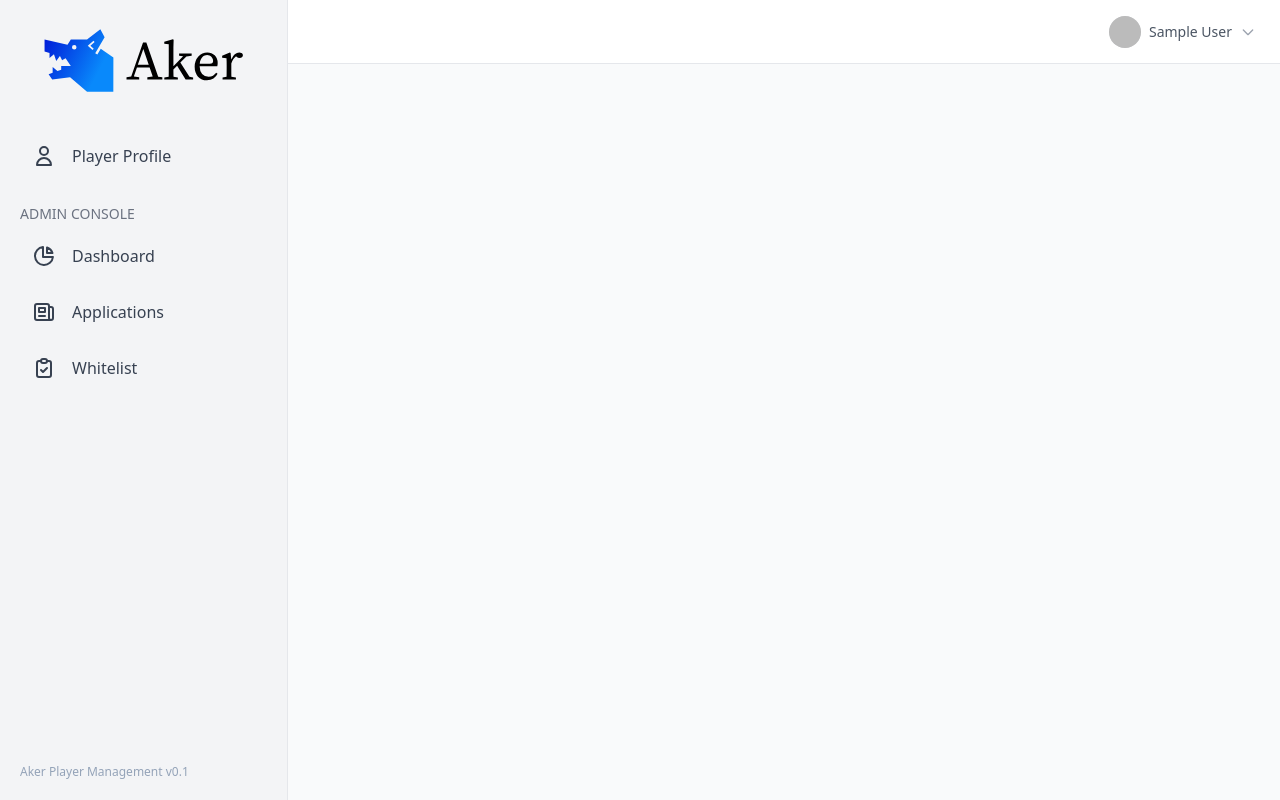
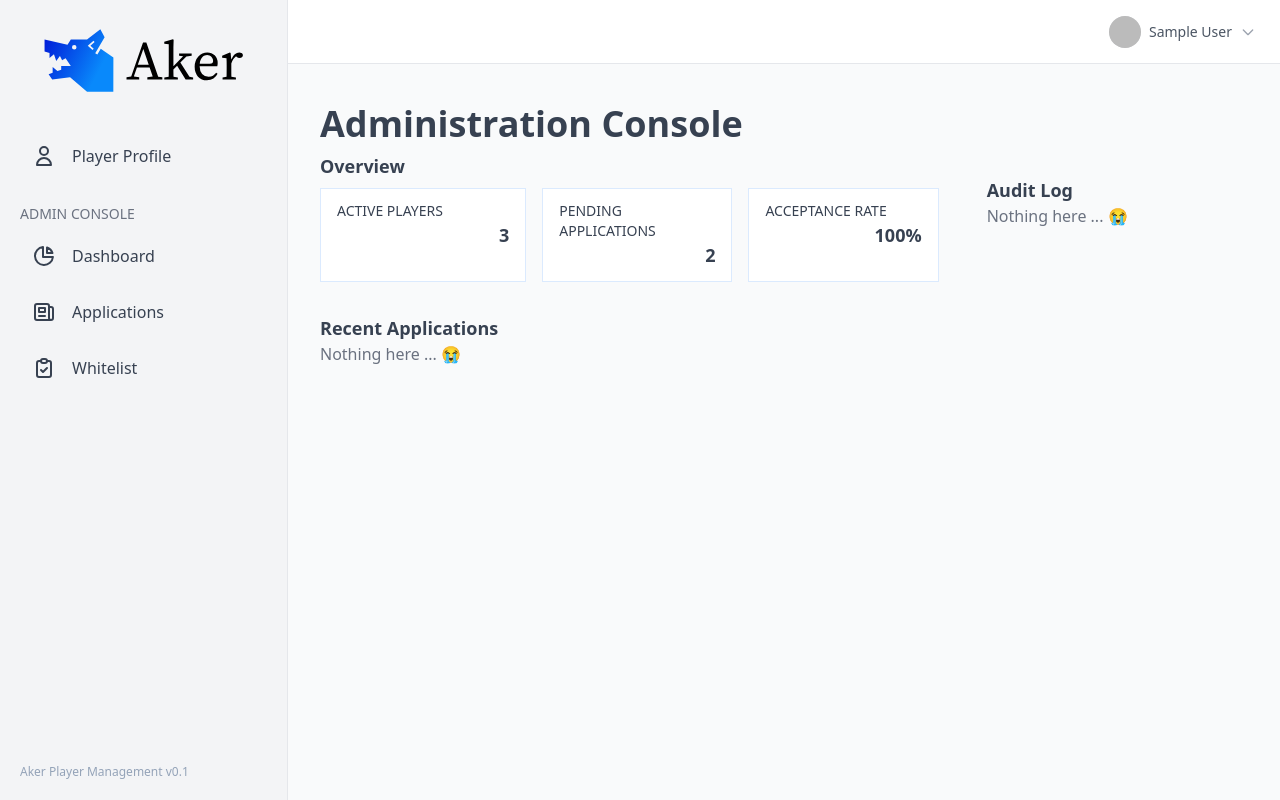
Before and after one commit to issa4700/aker, a Next.js app: page /dashboard in a window 1280 px wide. Built offline with nearby package versions, Linux system fonts and the light colour scheme; no server answers; sample sign-in values are in the browser's storage.

Commit message:
Added base layout for admin dashboard

```diff
--- a/pages/dashboard.jsx
+++ b/pages/dashboard.jsx
@@ -1,16 +1,59 @@
-import React, { useState } from "react";
 import Head from "next/head";
 import Layout from "../components/Layout";
-import UserProfile from "../components/header/UserProfile";
+import { useSession } from "next-auth/react";
 
-export default function Home() {
+function Card({ heading, children }) {
+  return (
+    <div className="bg-white py-3 px-4 border border-blue-100 flex flex-col">
+      <h2 className="font-thin uppercase text-sm">{heading}</h2>
+      <div className="ml-auto font-semibold text-lg">{children}</div>
+    </div>
+  );
+}
+
+export default function AdminDashboard() {
+  const { data: session } = useSession();
+
   return (
     <>
       <Head>
         <link rel="icon" href="/favicon.png" />
-        <title>Dashboard</title>
+        <title>Administration Dashboard</title>
       </Head>
-      <Layout heading="Profile"></Layout>
+      <Layout>
+        <h1 className="font-bold text-3xl lg:text-4xl pb-2">
+          Administration Console
+        </h1>
+        <div className="grid grid-cols-1 lg:grid-cols-3 space-y-6">
+          {/* Overview */}
+          <section className="lg:col-span-2">
+            <div>
+              <h1 className="text-lg font-semibold">Overview</h1>
+              <div className="grid grid-cols-1 lg:grid-cols-3 space-y-2 lg:space-y-0 lg:space-x-4 py-2">
+                <Card heading="Active Players">3</Card>
+                <Card heading="Pending Applications">2</Card>
+                <Card heading="Acceptance Rate">100%</Card>
+              </div>
+            </div>
+          </section>
+
+          {/* Audit Log */}
+          <aside className="lg:col-span-1 lg:pl-12">
+            <div>
+              <h1 className="text-lg font-semibold">Audit Log</h1>
+              <p className="text-gray-500">Nothing here ... 😭</p>
+            </div>
+          </aside>
+
+          {/* Recent Applications */}
+          <section className="lg:col-span-3 mt-4">
+            <h1 className="text-lg font-semibold">Recent Applications</h1>
+            <p className="text-gray-500">Nothing here ... 😭</p>
+          </section>
+        </div>
+      </Layout>
     </>
   );
 }
+
+AdminDashboard.auth = true;
```
